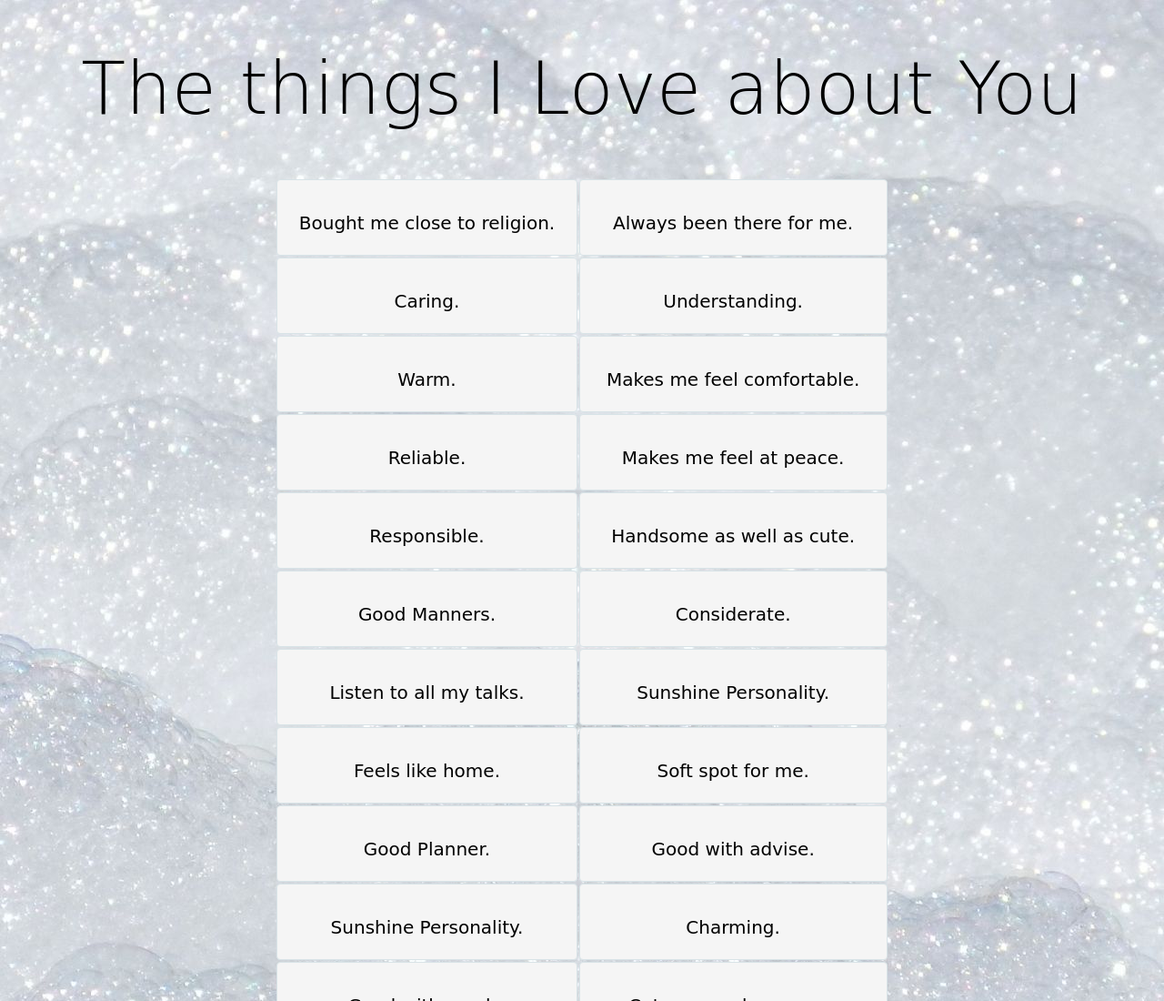
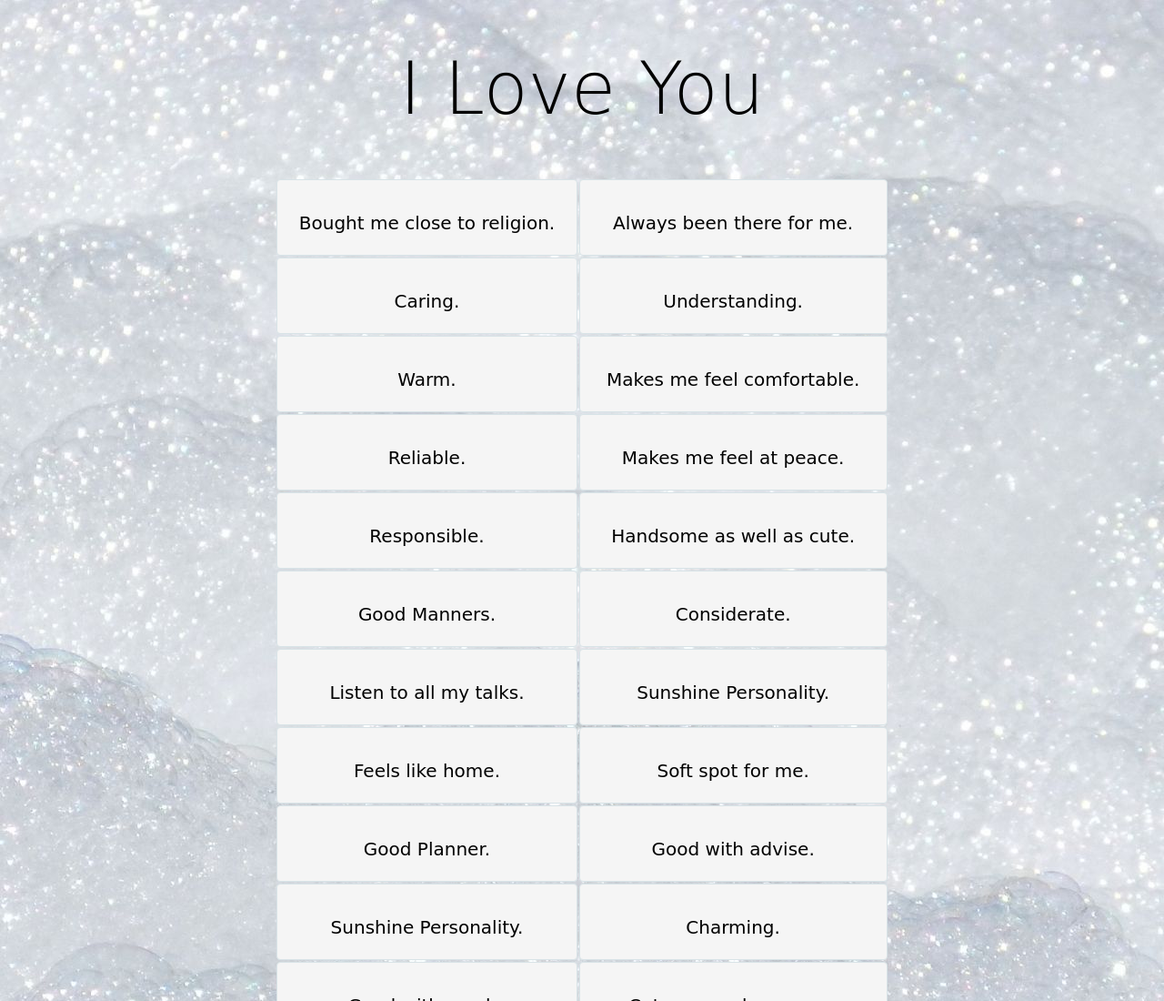
Before and after one commit to Sam9623/roo, a plain HTML site: page Appreciation/index.html in a window 1280 px wide. Shown: the top 1100 px of the page at 91% size. Drawn offline with nearby package versions, Linux system fonts and the light colour scheme.

Commit message:
Update index.html

```diff
--- a/Appreciation/index.html
+++ b/Appreciation/index.html
@@ -8,7 +8,7 @@
   <link rel="stylesheet" href="css/styles.css">
   <link rel="icon" href="css/favicon.ico">
 
-  <title>List Of...</title>
+  <title>Love you Baby</title>
 
   <style>
   body {
@@ -27,7 +27,7 @@
 
     <div class="top-container">
       <div class="display-4">
-        The things I Love about You
+        I Love You
       </div>
     </div>
 
```
